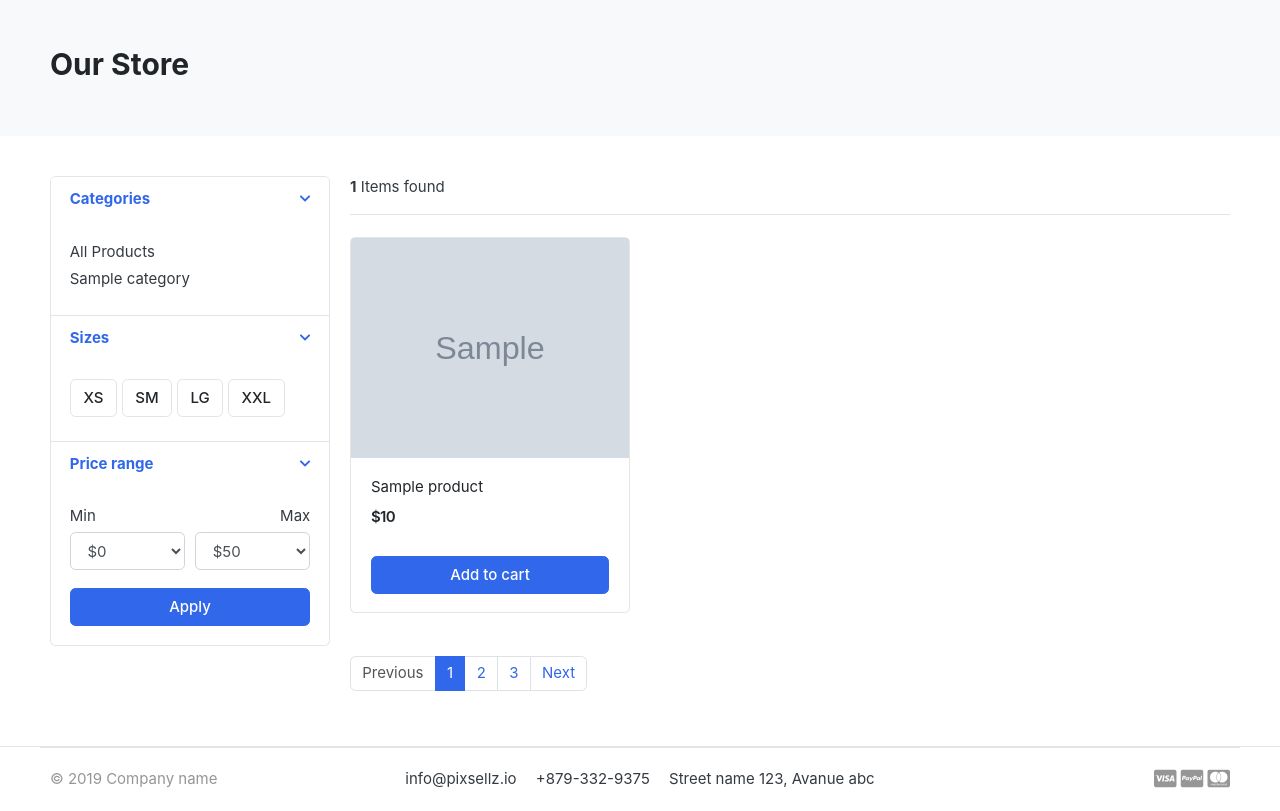
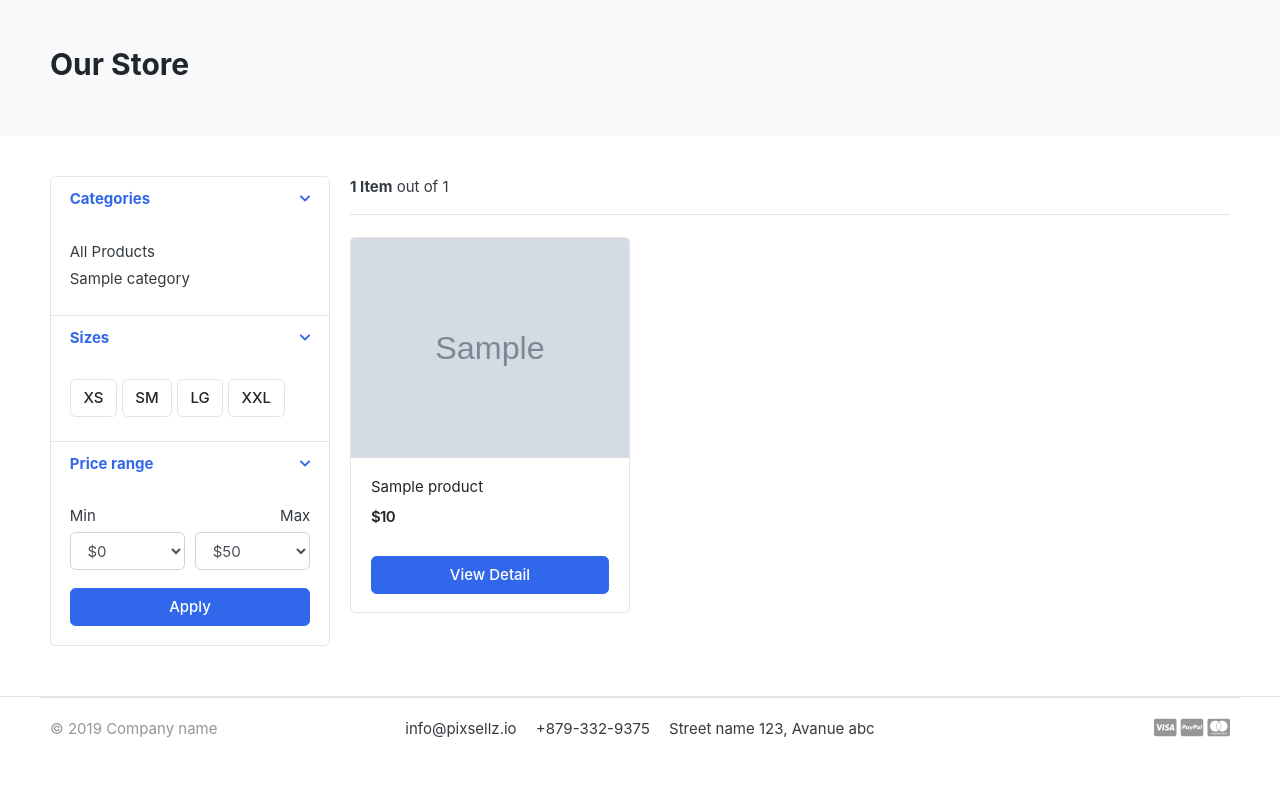
Before and after one commit to konitaku/djangoEcommerce, a Django app: page /store/ in a window 1280 px wide. Shown: the part 118-929 px from the top of the page. After the commit the page ends 856 px from the top, so only its background shows below. Run offline with Django 3.2, Linux system fonts and the light colour scheme; tables that the repository leaves empty hold one stand-in row (values such as "Sample post"); grey boxes marked "Sample" are stand-in pictures; some libraries are stand-ins or nearby versions; some web fonts are replaced.

Commit message:
Add Search function in the Store App

```diff
--- a/carts/views.py
+++ b/carts/views.py
@@ -1,5 +1,6 @@
 from django.shortcuts import render, redirect, get_object_or_404
-from django.http import HttpResponse
+# from django.http import HttpResponse
+from django.core.exceptions import ObjectDoesNotExist
 from store.models import Product
 from .models import Cart, CartItem
 
@@ -16,13 +17,13 @@ def add_cart_item(request, product_id):
     product = get_object_or_404(Product, id=product_id, is_available=True)
     try:
         cart_obj = Cart.objects.get(cart_id=_cart_id(request))
-    except Cart.DoesNotExist:
+    except ObjectDoesNotExist:
         cart_obj = Cart.objects.create(cart_id=_cart_id(request))
         cart_obj.save()
     try:
         cart_item = CartItem.objects.get(product=product, cart=cart_obj)
         cart_item.quantity += 1
-    except CartItem.DoesNotExist:
+    except ObjectDoesNotExist:
         cart_item = CartItem.objects.create(product=product, cart=cart_obj, quantity=1)
     cart_item.save()
     return redirect("cart")
@@ -33,7 +34,7 @@ def sub_cart_item(request, product_id):
     try:
         cart_obj = Cart.objects.get(cart_id=_cart_id(request))
         cart_item = CartItem.objects.get(product=product, cart=cart_obj)
-    except Cart.DoesNotExist:
+    except ObjectDoesNotExist:
         pass  # Just Ignore
     else:
         if cart_item.quantity > 1:
@@ -49,7 +50,7 @@ def remove_cart_item(request, product_id):
     try:
         cart_obj = Cart.objects.get(cart_id=_cart_id(request))
         cart_item = CartItem.objects.get(product=product, cart=cart_obj)
-    except Cart.DoesNotExist:
+    except ObjectDoesNotExist:
         pass  # Just Ignore
     else:
         cart_item.delete()
@@ -73,7 +74,7 @@ def cart(request):
         tax = (10 * total) / 100
         grand_total = total + tax
 
-    except Cart.DoesNotExist:
+    except ObjectDoesNotExist:
         pass  # Just Ignore
 
     context = {
--- a/django_ecommerce/settings.py
+++ b/django_ecommerce/settings.py
@@ -143,3 +143,6 @@ AUTH_USER_MODEL = "accounts.Account"
 # Media files configuration
 MEDIA_URL = "/media/"
 MEDIA_ROOT = BASE_DIR / "media"
+
+# Settings about Pagination
+NUMBER_OF_ITEMS_PER_PAGE = 3
--- a/store/urls.py
+++ b/store/urls.py
@@ -3,6 +3,7 @@ from . import views
 
 urlpatterns = [
     path("", views.store, name="store"),
-    path("<slug:category_slug>/", views.store, name="selected_category"),
-    path("<slug:category_slug>/<slug:product_slug>/", views.product_detail, name="single_product"),
+    path("category/<slug:category_slug>/", views.store, name="selected_category"),
+    path("category/<slug:category_slug>/<slug:product_slug>/", views.product_detail, name="single_product"),
+    path("search/", views.search, name="search")
 ]
--- a/store/views.py
+++ b/store/views.py
@@ -1,25 +1,53 @@
-from django.shortcuts import render, get_object_or_404
+from django.shortcuts import render, get_object_or_404, redirect
 from .models import Product
 from category.models import Category
 from carts.models import CartItem
 from carts.views import _cart_id
+from django.core.paginator import Paginator, PageNotAnInteger, EmptyPage
+from django.conf import settings
+from django.core.exceptions import ObjectDoesNotExist
+from django.db.models import Q
+from functools import reduce
+from operator import and_, or_
+
+
+def paginate_query(request, queryset, count):
+    """
+    :param request: Request Object
+    :param queryset: Item Objects List
+    :param count: Number of Items Per Page
+    :return: Page Object
+    """
+    paginator = Paginator(queryset, count)
+    page = request.GET.get('page')
+    try:
+        paged_products = paginator.page(page)
+    except PageNotAnInteger:
+        paged_products = paginator.page(1)
+    except EmptyPage:
+        paged_products = paginator.page(paginator.num_pages)
+    return paged_products
 
 
 # Create your views here.
 def store(request, category_slug=None):
     if category_slug:
         category = get_object_or_404(Category, slug=category_slug)
-        products = Product.objects.filter(category=category, is_available=True)
+        products = Product.objects.filter(category=category, is_available=True).order_by("-id")
         products_count = products.count()
 
     else:
-        products = Product.objects.filter(is_available=True)
+        products = Product.objects.filter(is_available=True).order_by("-id")
         products_count = products.count()
 
+    paged_products = paginate_query(request, products, settings.NUMBER_OF_ITEMS_PER_PAGE)
+    num_of_items = len(paged_products.object_list)
+
     context = {
-        "products": products,
+        # "products": products,
+        "products": paged_products,
         "products_count": products_count,
-        "request": request
+        "num_of_items": num_of_items,
     }
     return render(request, "store/store.html", context)
 
@@ -30,11 +58,42 @@ def product_detail(request, category_slug=None, product_slug=None):
     try:
         product = Product.objects.get(category__slug=category_slug, slug=product_slug)
         is_in_cart = CartItem.objects.filter(cart__cart_id=_cart_id(request), product=product).exists()
-    except Exception as e:
-        raise e
+    except ObjectDoesNotExist:
+        return redirect("store")
 
     context = {
         "product": product,
         "is_in_cart": is_in_cart,
     }
     return render(request, "store/product-detail.html", context)
+
+
+def search(request):
+    keyword: str
+    keyword = request.GET.get("keyword")
+    if keyword:
+        # 検索キーワードから半角・全角スペースを除外
+        # exclusion_list = {" ", "　"}  # set型のオブジェクト
+        # formatted_keyword = [char for char in keyword if char not in exclusion_list]
+        formatted_keyword = keyword.split()
+
+        # 整形したキーワードについて1文字ずつクエリを作成し、それらを１つに合成（AND検索)
+        query_list = [Q(product_name__icontains=word) | Q(description__icontains=word) for word in formatted_keyword]
+        query = reduce(or_, query_list)
+
+        # 作成したクエリを実行
+        products = Product.objects.filter(query).order_by("-id")
+
+        products_count = products.count()
+        paged_products = paginate_query(request, products, settings.NUMBER_OF_ITEMS_PER_PAGE)
+        num_of_items = len(paged_products.object_list)
+    else:
+        return redirect("store")
+
+    context = {
+        "products": paged_products,
+        "products_count": products_count,
+        "num_of_items": num_of_items,
+        "keyword": "+".join(keyword.split()),
+    }
+    return render(request, "store/store.html", context)
--- a/templates/includes/navbar.html
+++ b/templates/includes/navbar.html
@@ -46,9 +46,9 @@
 	</div> <!-- col.// -->
 	<a href="{% url 'store' %}" class="btn btn-outline-primary">Store</a>
 	<div class="col-lg  col-md-6 col-sm-12 col">
-		<form action="#" class="search">
+		<form action="{% url 'search' %}" class="search">
 			<div class="input-group w-100">
-			    <input type="text" class="form-control" style="width:60%;" placeholder="Search">
+			    <input type="text" class="form-control" style="width:60%;" placeholder="Search" name="keyword">
 
 			    <div class="input-group-append">
 			      <button class="btn btn-primary" type="submit">
--- a/templates/store/store.html
+++ b/templates/store/store.html
@@ -3,7 +3,12 @@
 <!-- ========================= SECTION PAGETOP ========================= -->
 <section class="section-pagetop bg">
 <div class="container">
-	<h2 class="title-page">Our Store</h2>
+    {% if "search" in request.path %}
+    <h2 class="title-page">Search result</h2>
+    {% else %}
+    <h2 class="title-page">Our Store</h2>
+    {% endif %}
+
 
 </div> <!-- container //  -->
 </section>
@@ -118,12 +123,15 @@
 
 <header class="border-bottom mb-4 pb-3">
 		<div class="form-inline">
-            <span class="mr-md-auto"><b>{{ products_count }}</b> Items found </span>
+            <span class="mr-md-auto"><b>{{ num_of_items }} Item{% if num_of_items != 1 %}s{% endif %}</b> out of {{ products_count }}</span>
 
 		</div>
 </header><!-- sect-heading -->
 
 <div class="row">
+    {% if not products %}
+    <h2>No result found. Please try again.</h2>
+    {% endif %}
     {% for product in products %}
 	<div class="col-md-4">
 		<figure class="card card-product-grid">
@@ -138,24 +146,38 @@
 <!--						<del class="price-old">$1980</del>-->
 					</div> <!-- price-wrap.// -->
 				</div>
-				<a href="{% url 'add_cart' product.id %}" class="btn btn-block btn-primary">Add to cart </a>
+				<a href="{{ product.get_url }}" class="btn btn-block btn-primary">View Detail</a>
 
 			</figcaption>
 		</figure>
 	</div> <!-- col.// -->
-
     {% endfor %}
 </div> <!-- row end.// -->
 
 
 <nav class="mt-4" aria-label="Page navigation sample">
-  <ul class="pagination">
-    <li class="page-item disabled"><a class="page-link" href="#">Previous</a></li>
-    <li class="page-item active"><a class="page-link" href="#">1</a></li>
-    <li class="page-item"><a class="page-link" href="#">2</a></li>
-    <li class="page-item"><a class="page-link" href="#">3</a></li>
-    <li class="page-item"><a class="page-link" href="#">Next</a></li>
-  </ul>
+    {% if products.has_other_pages %}
+    <ul class="pagination">
+        {% if products.has_previous %}
+        <li class="page-item"><a class="page-link" href="?{% if 'search' in request.path %}keyword={{ keyword }}&{% endif %}page={{ products.previous_page_number }}">Previous</a></li>
+        {% else %}
+        <li class="page-item disabled"><a class="page-link" href="#">Previous</a></li>
+        {% endif %}
+
+        {% for i in products.paginator.page_range %}
+        {% if products.number == i %}
+        <li class="page-item active"><a class="page-link" href="#">{{ i }}</a></li>
+        {% else %}
+        <li class="page-item"><a class="page-link" href="?{% if 'search' in request.path %}keyword={{ keyword }}&{% endif %}page={{ i }}">{{ i }}</a></li>
+        {% endif %}
+        {% endfor %}
+        {% if products.has_next %}
+        <li class="page-item"><a class="page-link" href="?{% if 'search' in request.path %}keyword={{ keyword }}&{% endif %}page={{ products.next_page_number }}">Next</a></li>
+        {% else %}
+        <li class="page-item disabled"><a class="page-link" href="#">Next</a></li>
+        {% endif %}
+    </ul>
+    {% endif %} <!-- if products.has_other_pages // -->
 </nav>
 
 	</main> <!-- col.// -->
```
